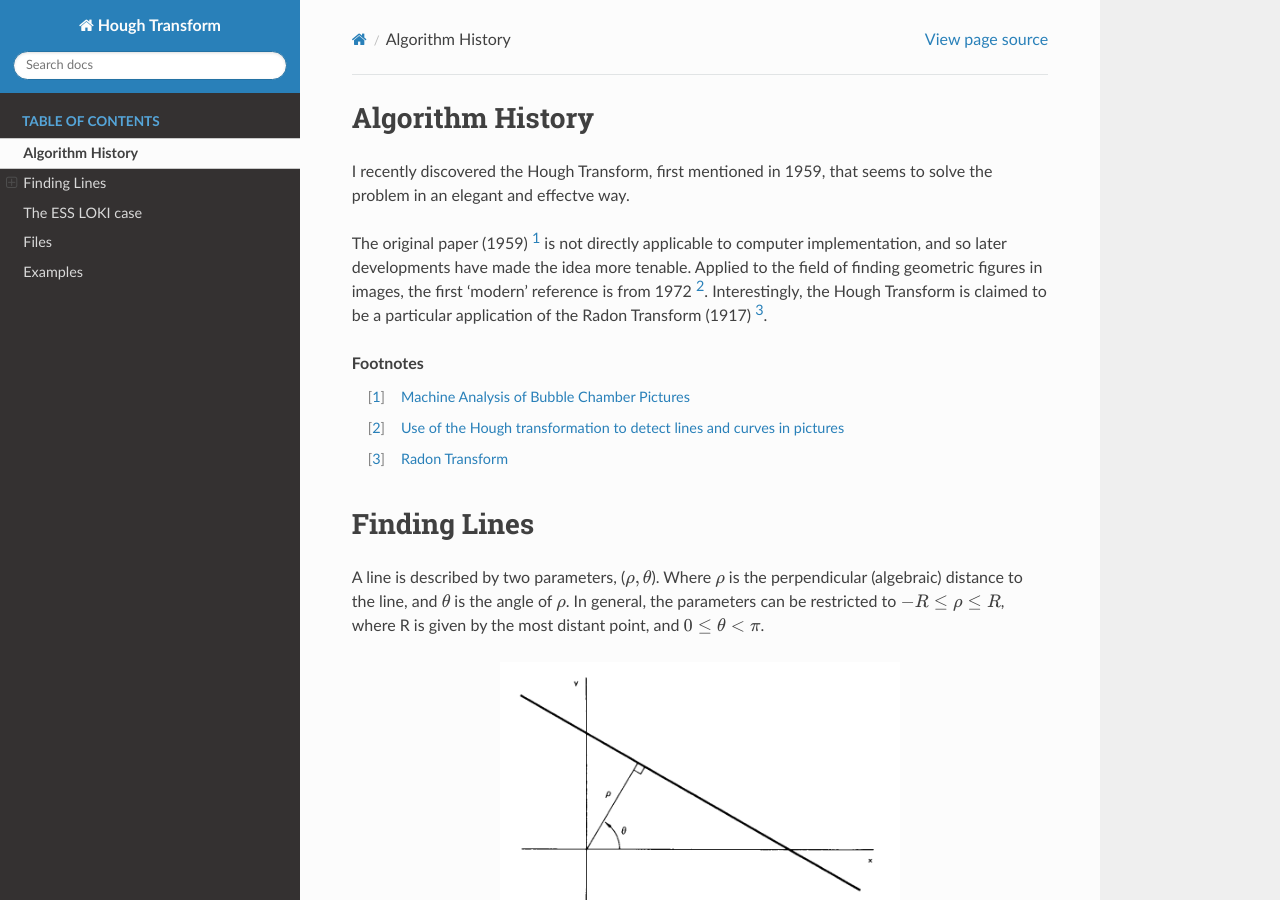
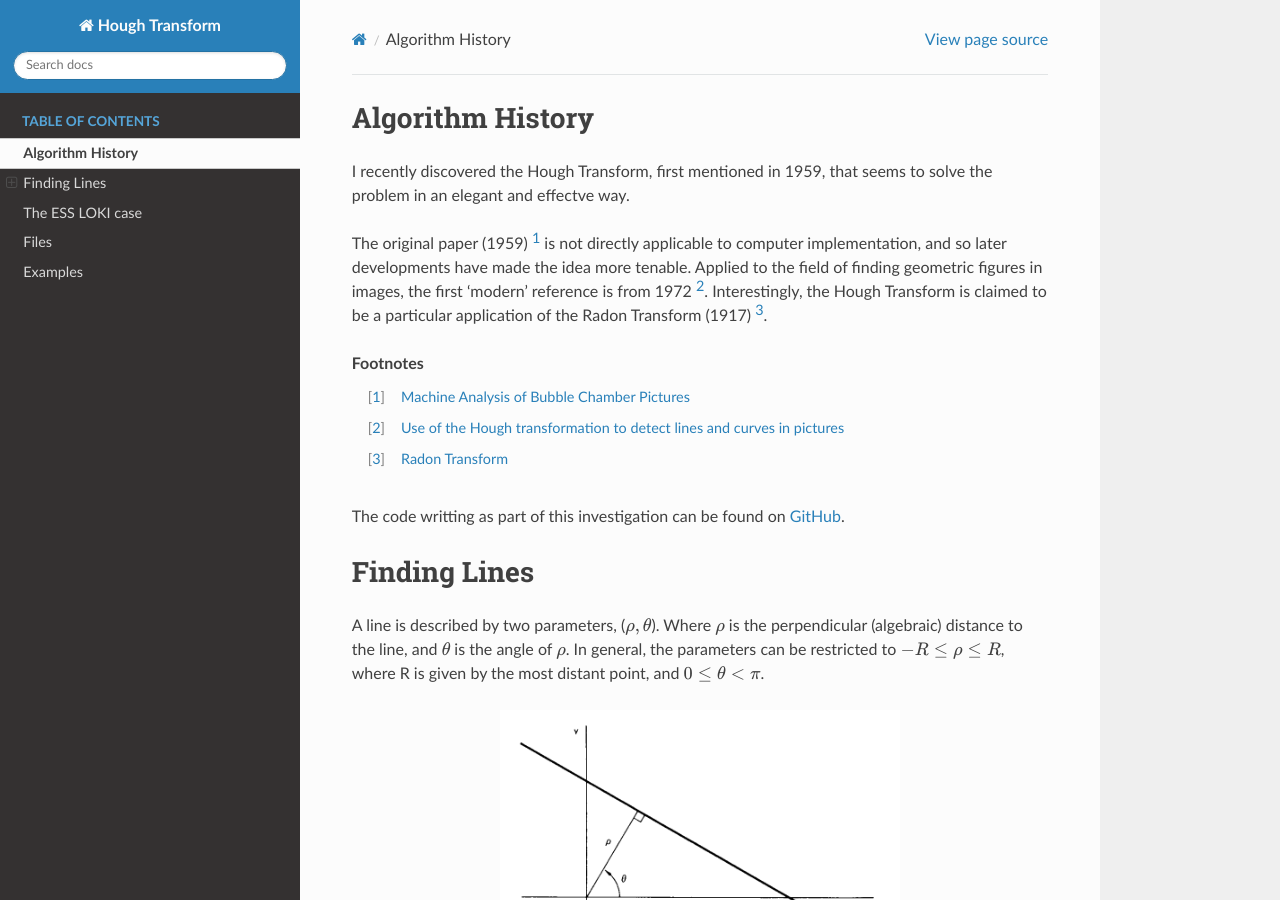
Before and after one commit to mortenjc/hough-transform, a Sphinx documentation site: the page built from docs/source/introduction.rst, in a window 1280 px wide and 900 px high. Built offline with Sphinx 7.4.7 and the Read the Docs theme 3.1.0, drawn with Linux system fonts in a browser that asks for light colours.

Commit message:
added link to github

```diff
--- a/docs/source/introduction.rst
+++ b/docs/source/introduction.rst
@@ -17,6 +17,10 @@ the Radon Transform (1917) [#f3]_.
 .. [#f1] `Machine Analysis of Bubble Chamber Pictures <http://inspirehep.net/record/919922/files/HEACC59_598-602.pdf>`_
 .. [#f2] `Use of the Hough transformation to detect lines and curves in pictures <https://dl.acm.org/doi/10.1145/361237.361242>`_
 .. [#f3] `Radon Transform <https://en.wikipedia.org/wiki/Radon_transform>`_
+
+
+The code writting as part of this investigation can be found on `GitHub <https://github.com/mortenjc/hough-transform>`_.
+
 
 Finding Lines
 =============
```
